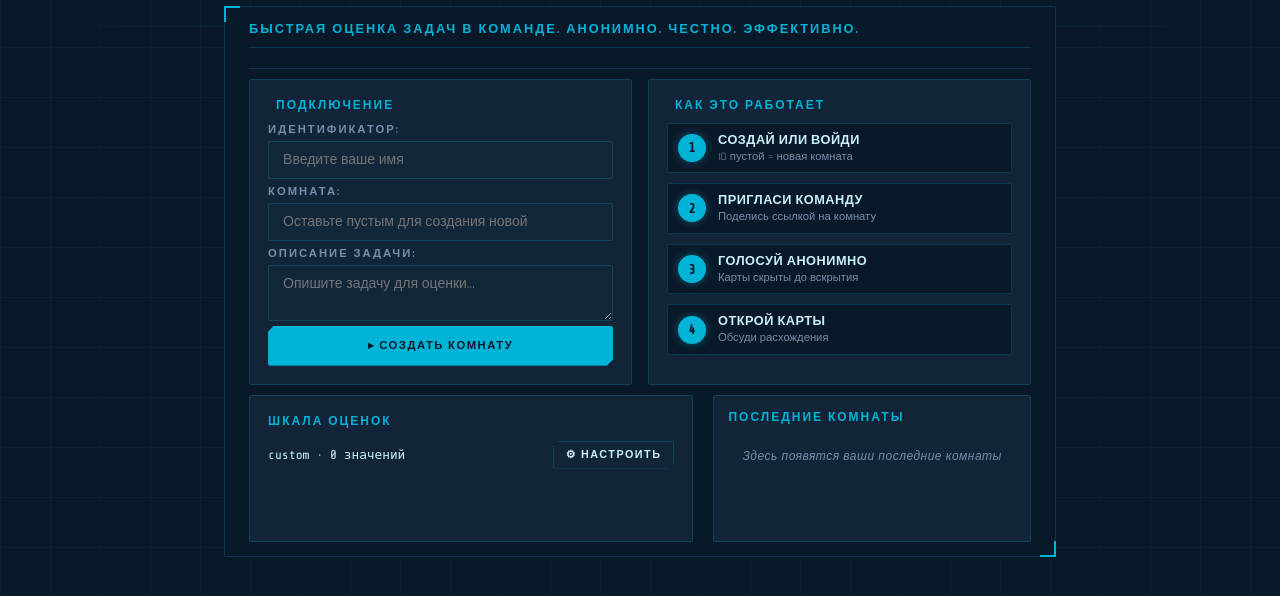
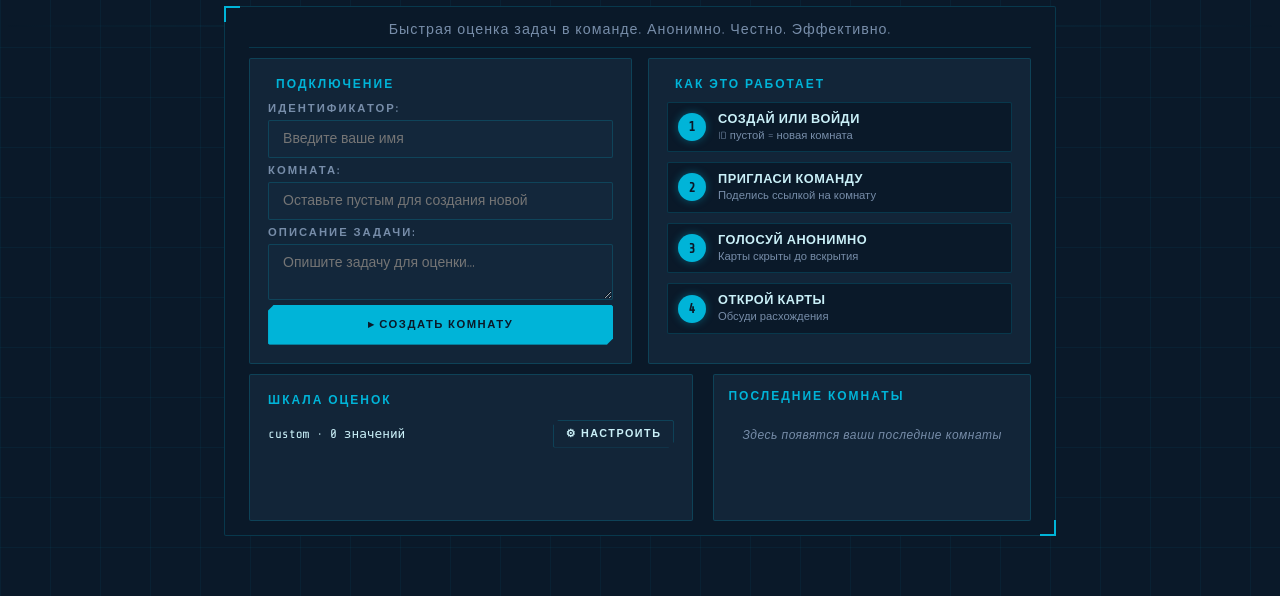
Before and after one commit to Light-Bearing/tg_poker_planing, a Python web app: template web/templates/index.html in a window 1280 px wide. Shown: the part 53-649 px from the top of the page. Run offline with Jinja, Linux system fonts and the light colour scheme; the template is opened without the code that fills it, so the values that code supplies are empty.

Commit message:
fix: подзаголовок на экране входа снова по центру
Он стал h2, а у заголовков карточки свой вид: капсом, акцентным цветом,
прижат влево и с чертой снизу. Строка описания — не заголовок.

Co-Authored-By: Claude Opus 5 <noreply@anthropic.com>

```diff
--- a/web/templates/index.html
+++ b/web/templates/index.html
@@ -39,7 +39,9 @@
         <div class="join-scroll">
             <!-- Название не повторяем: оно уже стоит в шапке, рядом с логотипом -->
             <div class="join-header">
-                <h2 class="join-subtitle">Быстрая оценка задач в команде. Анонимно. Честно. Эффективно.</h2>
+                <!-- Именно p, а не заголовок: у заголовков карточки свой вид —
+                     прижаты влево, капсом и с чертой снизу -->
+                <p class="join-subtitle">Быстрая оценка задач в команде. Анонимно. Честно. Эффективно.</p>
             </div>
 
             <div class="join-grid-top">
```
